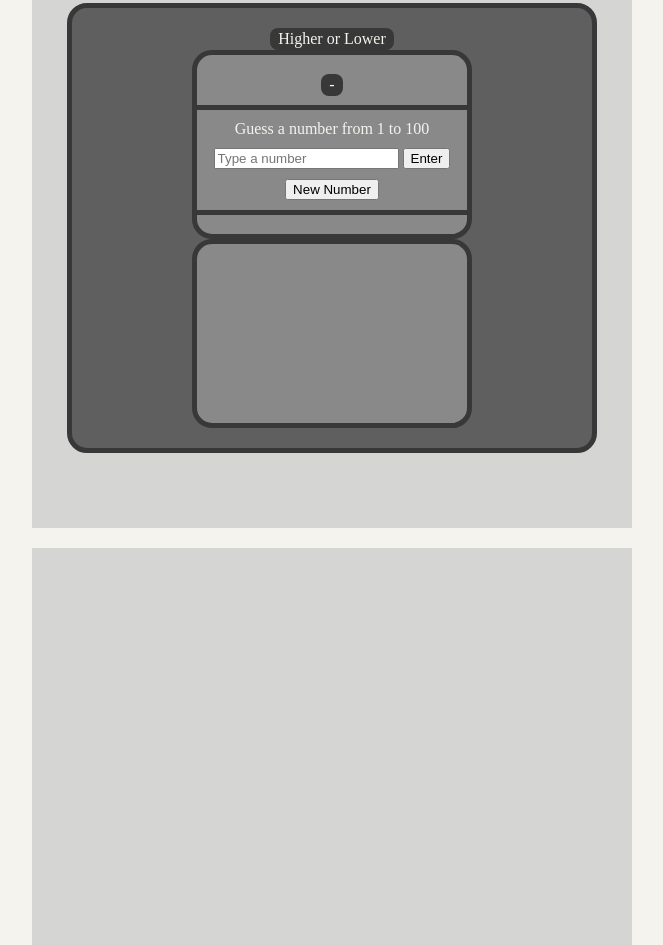
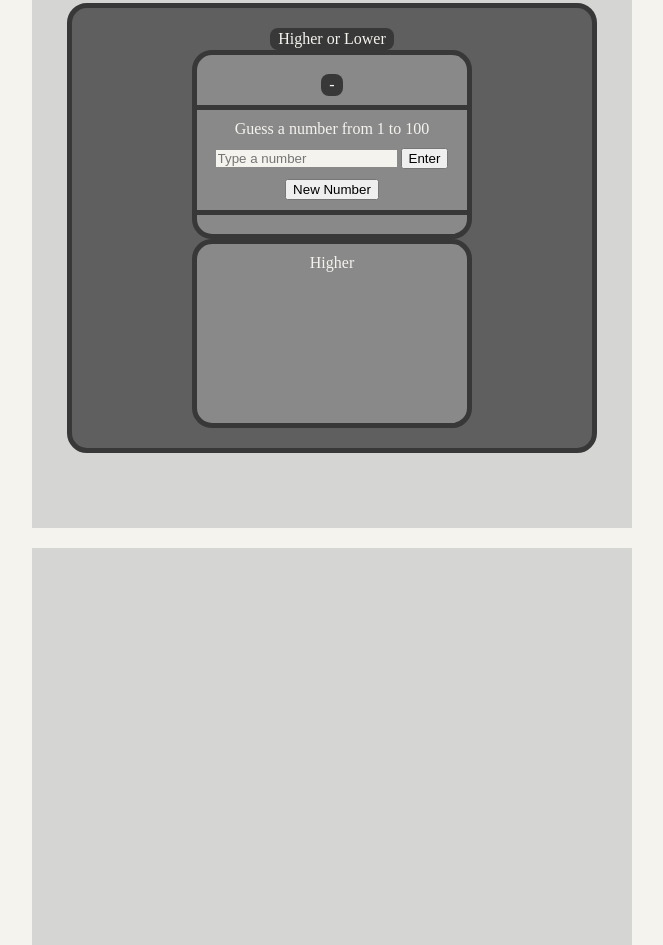
Before and after one commit to EvenHoiby/JavascriptGames, a plain HTML site: page index.html in a window 1280 px wide. Shown: the part 772-1717 px from the top of the page, without its empty margins (308-971 px from the left). Drawn offline with Linux system fonts and the light colour scheme.

Commit message:
Changed input style

```diff
--- a/css/higherOrLower.css
+++ b/css/higherOrLower.css
@@ -67,7 +67,15 @@ p {
     border-radius: 8px;
     padding: 2px 8px;
 }
+#holUserInput {
+    background-color: #f5f3ee;
+    border: none;
+}
 
-#holRespons {
+#holResponsArticle {
     overflow: hidden;
+    justify-content: start;
 }
+.holRespons {
+    color: #f5f3ee;
+}
--- a/index.html
+++ b/index.html
@@ -68,8 +68,8 @@
                         <button id="holNewNumberBtn">New Number</button>
                     </div>
                 </div>
-                <div class="holArticle" id="holRespons">
-
+                <div class="holArticle" id="holResponsArticle">
+                    <p class="holRespons">Higher</p>
                 </div>
             </div>
         </article>
```
